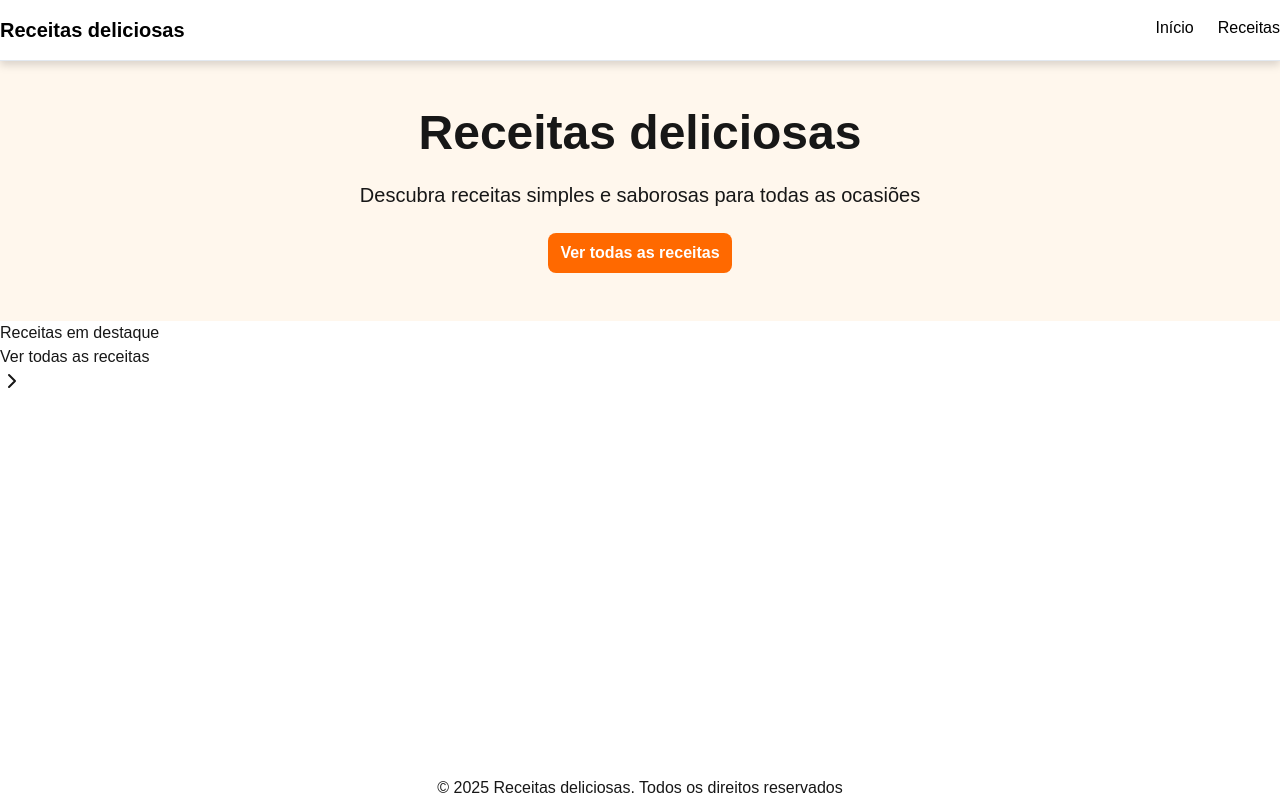
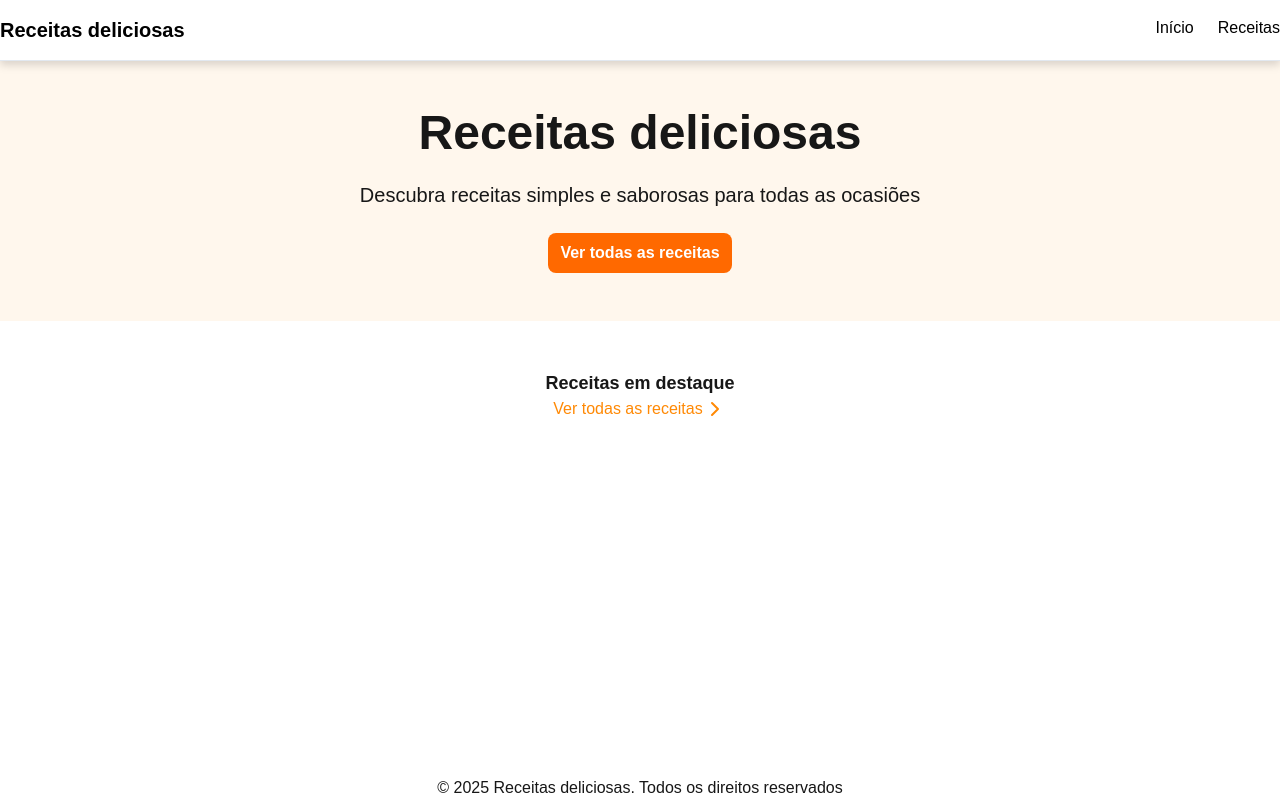
Before and after one commit to mtgvdavid/receitas-byron, a Next.js app: page / in a window 1280 px wide. Built offline with nearby package versions, Linux system fonts and the light colour scheme.

Commit message:
estilizacao galeria

```diff
--- a/app/page.tsx
+++ b/app/page.tsx
@@ -10,19 +10,19 @@ export default function Home() {
 
         <h1 className="text-5xl font-bold">Receitas deliciosas</h1>
         <p className="text-xl">Descubra receitas simples e saborosas para todas as ocasiões</p>
-        <Link className="bg-orange-500 hover:scale-105 transition-all text-white font-bold rounded-lg px-3 py-2" href="/receitas">
+        <Link className="bg-orange-500 hover:scale-105 hover:bg-orange-700 transition-all text-white font-bold rounded-lg px-3 py-2" href="/receitas">
           Ver todas as receitas
         </Link>
 
         </div>
       </section>
       {/*GALERIA*/}
-      <section className="container mx-auto">
-        <div>
-        <h2>Receitas em destaque</h2>
+      <section className="py-12">
+        <div className="flex flex-col items-center container mx-auto">
+        <h2 className="text-lg font-bold">Receitas em destaque</h2>
         {/*cards de receita*/}
 
-        <Link href="/receitas">Ver todas as receitas <ChevronRight /> </Link>
+        <Link className="flex hover:text-orange-700 transition-colors text-orange-400" href="/receitas">Ver todas as receitas <ChevronRight /> </Link>
         </div>
       </section>
     </main>
```
